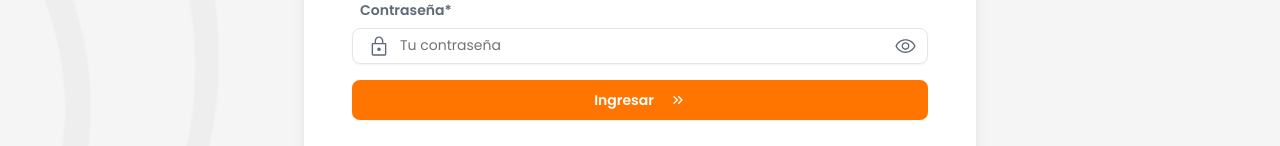
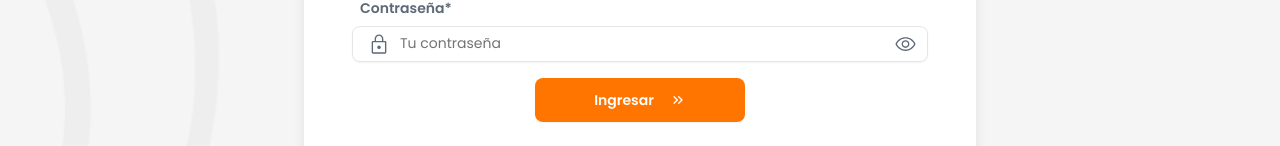
Before and after one commit to victorvivaslinktic/portal-pensionados-positiva-react, a Next.js app: page /auth/login in a window 1280 px wide. Shown: the part 647-793 px from the top of the page. Built offline with nearby package versions, Linux system fonts and the light colour scheme; no server answers.

Commit message:
modificacion de componente input y modificacion de boton en la card de login

```diff
--- a/app/auth/login/page.tsx
+++ b/app/auth/login/page.tsx
@@ -230,6 +230,7 @@ export default function LoginPage() {
               )}
             </div>
 
+            <div className="flex w-full justify-center">
               <CustomButton
                 type="submit"
                 name="Ingresar"
@@ -237,8 +238,9 @@ export default function LoginPage() {
                 icon={<ChevronsRight className="h-4 w-4" />}
                 disabled={isLoading}
                 loading={isLoading}
-              className="w-full"
+                className="h-11 w-52.5"
               />
+            </div>
           </form>
         </TabsContent>
 
--- a/components/ui/input.tsx
+++ b/components/ui/input.tsx
@@ -10,7 +10,7 @@ function Input({ className, type, ...props }: React.ComponentProps<"input">) {
       className={cn(
         "file:text-foreground placeholder:text-muted-foreground selection:bg-primary selection:text-primary-foreground dark:bg-input/30 border-input flex h-9 w-full min-w-0 rounded-md border bg-transparent px-3 py-1 text-base shadow-xs transition-[color,box-shadow] outline-none file:inline-flex file:h-7 file:border-0 file:bg-transparent file:text-sm file:font-medium disabled:pointer-events-none disabled:cursor-not-allowed disabled:opacity-50 md:text-sm",
         // "focus-visible:border-ring focus-visible:ring-ring/50 focus:border-primary-positiva focus-visible:ring-[3px]",
-        "focus-visible:border-primary-positiva",
+        "focus-visible:border-primary-positiva text-4 font-poppins font-normal",
         "aria-invalid:ring-destructive/20 dark:aria-invalid:ring-destructive/40 aria-invalid:border-destructive",
         className
       )}
```
Lines whose indentation alone changed are shown as unchanged.
